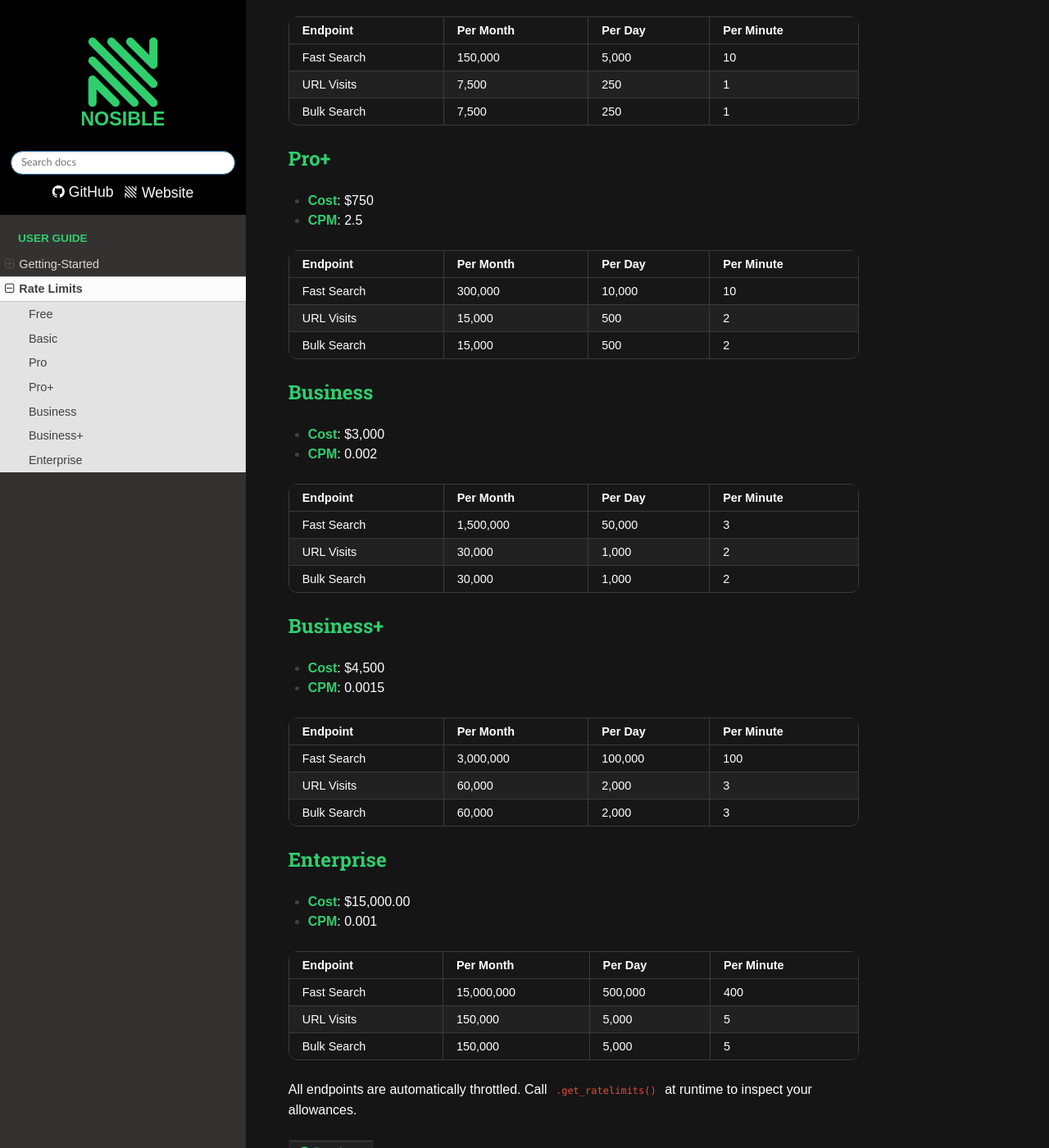
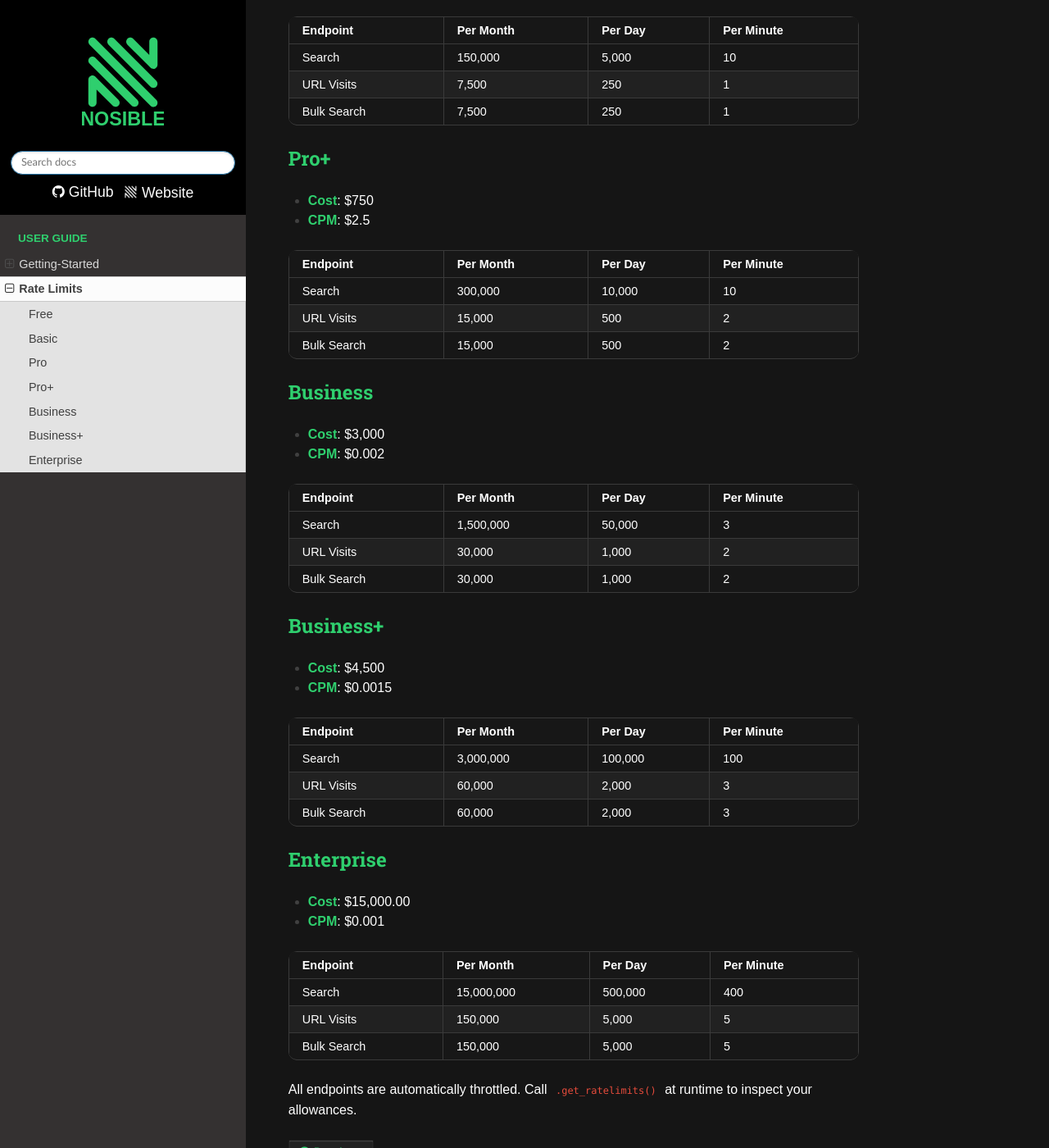
Before and after one commit to NosibleAI/nosible-py, a Sphinx documentation site: the page built from docs/rate_limits.rst, in a window 1280 px wide and 1400 px high, scrolled down 933 px. Shown: the whole window at 82% size. Built offline with Sphinx 7.4.7 and the Read the Docs theme 3.1.0, drawn with Linux system fonts in a browser that asks for light colours; some of the changed text lies outside the part shown.

Commit message:
[0.1.7] Docs: Better looking rate limit page

```diff
--- a/docs/rate_limits.rst
+++ b/docs/rate_limits.rst
@@ -9,12 +9,12 @@
 ^^^^
 
 - **Cost**: $0
-- **CPM**: 0
+- **CPM**: $0
 
 +---------------+-----------+---------+------------+
 | Endpoint      | Per Month | Per Day | Per Minute |
 +===============+===========+=========+============+
-| Fast Search   |  100      | 10      | 10         |
+| Search        |  100      | 10      | 10         |
 +---------------+-----------+---------+------------+
 | URL Visits    | 300       | 10      | 1          |
 +---------------+-----------+---------+------------+
@@ -26,12 +26,12 @@
 ^^^^^
 
 - **Cost**: $120
-- **CPM**: 4
+- **CPM**: $4
 
 +---------------+-----------+---------+------------+
 | Endpoint      | Per Month | Per Day | Per Minute |
 +===============+===========+=========+============+
-| Fast Search   | 30,000    | 1,000   | 10         |
+| Search        | 30,000    | 1,000   | 10         |
 +---------------+-----------+---------+------------+
 | URL Visits    | 3,000     | 100     | 1          |
 +---------------+-----------+---------+------------+
@@ -42,12 +42,12 @@
 ^^^
 
 - **Cost**: $450
-- **CPM**: 3
+- **CPM**: $3
 
 +---------------+------------+---------+------------+
 | Endpoint      | Per Month  | Per Day | Per Minute |
 +===============+============+=========+============+
-| Fast Search   | 150,000    | 5,000   | 10         |
+| Search        | 150,000    | 5,000   | 10         |
 +---------------+------------+---------+------------+
 | URL Visits    | 7,500      | 250     | 1          |
 +---------------+------------+---------+------------+
@@ -58,12 +58,12 @@
 ^^^^^
 
 - **Cost**: $750
-- **CPM**: 2.5
+- **CPM**: $2.5
 
 +---------------+------------+---------+------------+
 | Endpoint      | Per Month  | Per Day | Per Minute |
 +===============+============+=========+============+
-| Fast Search   | 300,000    | 10,000  | 10         |
+| Search        | 300,000    | 10,000  | 10         |
 +---------------+------------+---------+------------+
 | URL Visits    | 15,000     | 500     | 2          |
 +---------------+------------+---------+------------+
@@ -74,12 +74,12 @@
 ^^^^^^^^
 
 - **Cost**: $3,000
-- **CPM**: 0.002
+- **CPM**: $0.002
 
 +---------------+-------------+---------+------------+
 | Endpoint      | Per Month   | Per Day | Per Minute |
 +===============+=============+=========+============+
-| Fast Search   | 1,500,000   | 50,000  | 3          |
+| Search        | 1,500,000   | 50,000  | 3          |
 +---------------+-------------+---------+------------+
 | URL Visits    | 30,000      | 1,000   | 2          |
 +---------------+-------------+---------+------------+
@@ -90,12 +90,12 @@
 ^^^^^^^^^
 
 - **Cost**: $4,500
-- **CPM**: 0.0015
+- **CPM**: $0.0015
 
 +---------------+-------------+---------+-------------+
 | Endpoint      | Per Month   | Per Day | Per Minute  |
 +===============+=============+=========+=============+
-| Fast Search   | 3,000,000   | 100,000 | 100         |
+| Search        | 3,000,000   | 100,000 | 100         |
 +---------------+-------------+---------+-------------+
 | URL Visits    | 60,000      | 2,000   | 3           |
 +---------------+-------------+---------+-------------+
@@ -106,12 +106,12 @@
 ^^^^^^^^^^
 
 - **Cost**: $15,000.00
-- **CPM**: 0.001
+- **CPM**: $0.001
 
 +---------------+--------------+---------+-------------+
 | Endpoint      | Per Month    | Per Day | Per Minute  |
 +===============+==============+=========+=============+
-| Fast Search   | 15,000,000   | 500,000 | 400         |
+| Search        | 15,000,000   | 500,000 | 400         |
 +---------------+--------------+---------+-------------+
 | URL Visits    | 150,000      | 5,000   | 5           |
 +---------------+--------------+---------+-------------+
```
